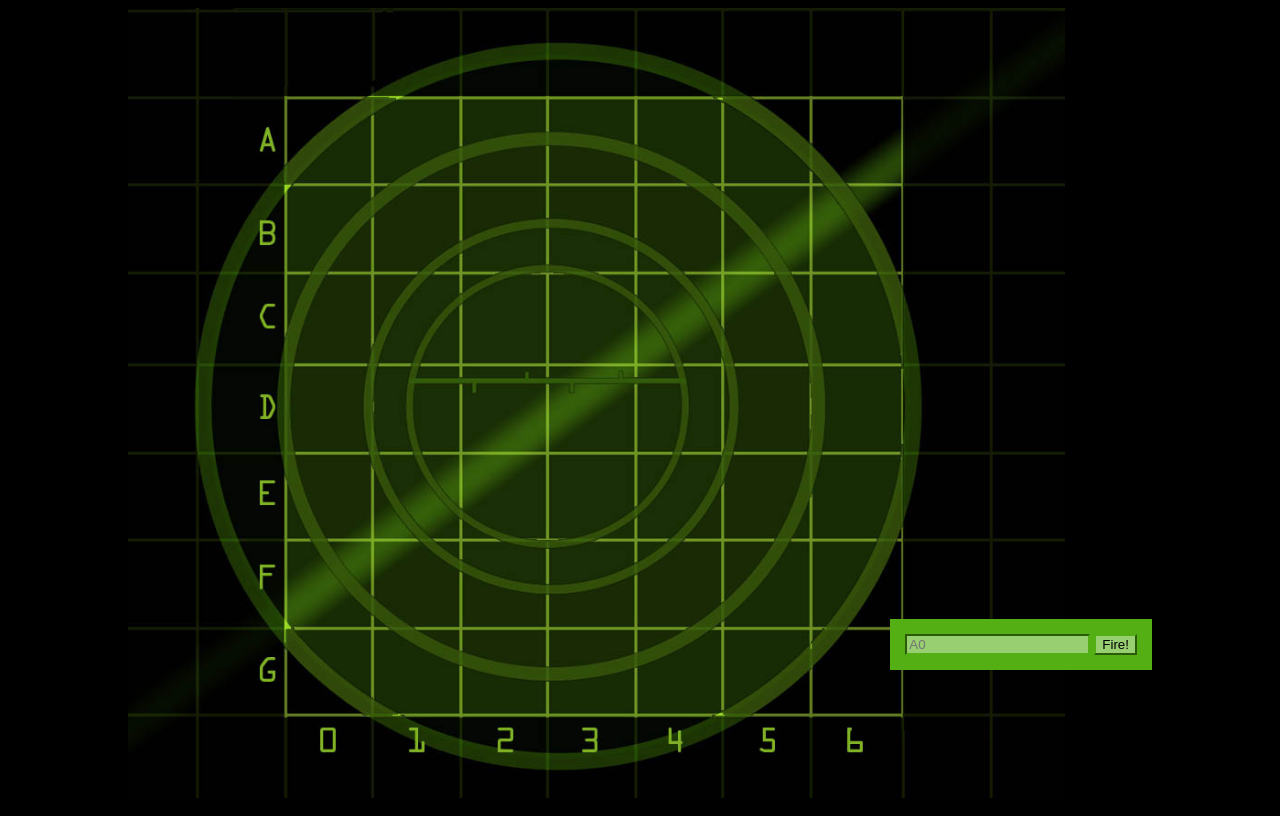
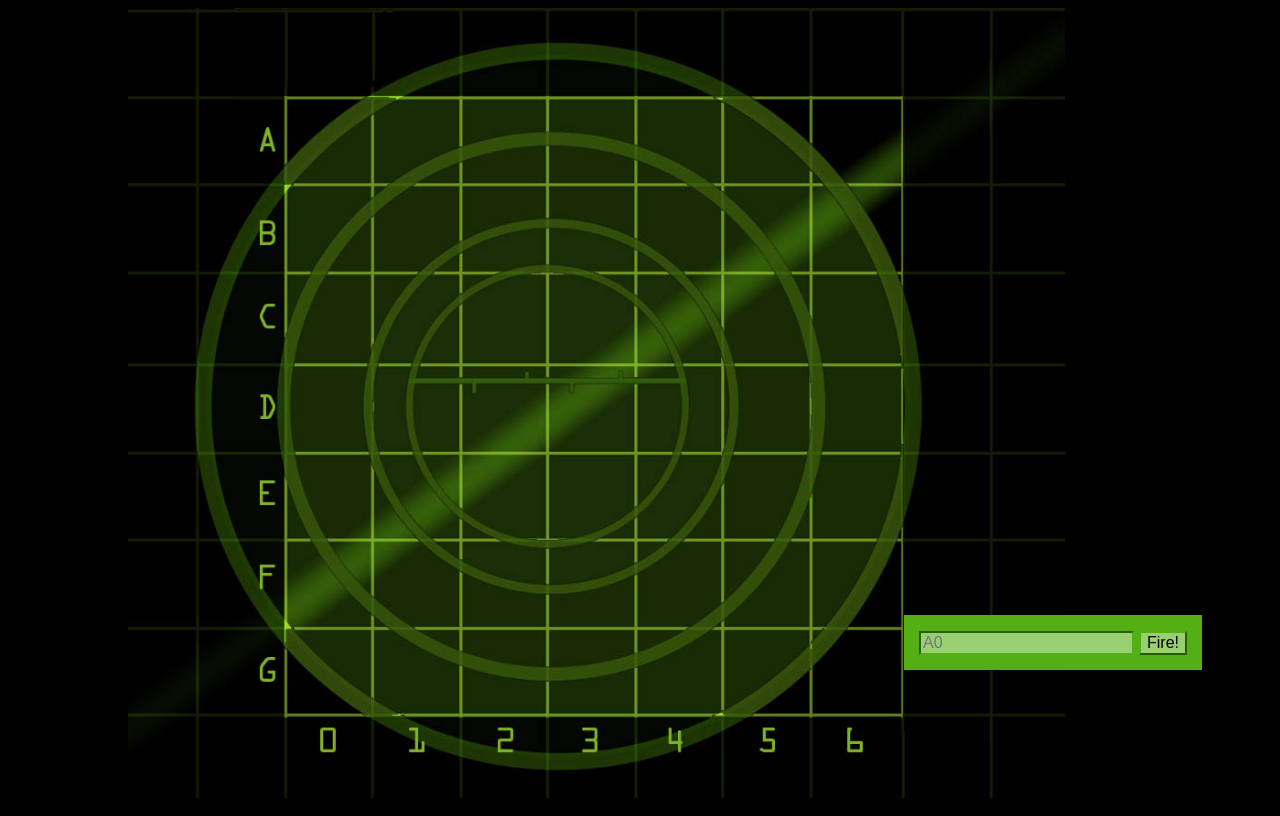
Before and after one commit to CaliforniaDev/Battleship, a plain HTML site: page index.html in a window 1280 px wide. Drawn offline with Linux system fonts and the light colour scheme.

Commit message:
Fix font size

```diff
--- a/styles.css
+++ b/styles.css
@@ -30,13 +30,15 @@ td {
   height: 85px;
 }
 form {
+  font-size: 20px;
   position: absolute;
   bottom: 8rem;
-  right: 0px;
+  right: -50px;
   padding: 15px;
   background-color: rgb(83, 175, 19);
 }
 form input {
+  font-size: 16px;
   background-color: rgb(152, 207, 113);
   border-color: rgb(83, 175, 19);
 }
```
